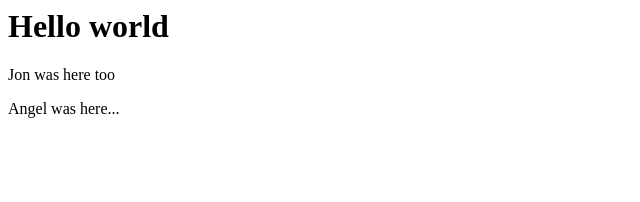
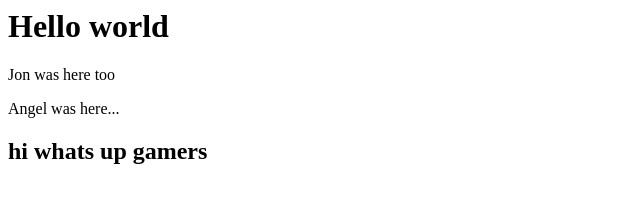
Before and after one commit to jonchampagne/prog1247-group, a plain HTML site: page index.html in a window 1280 px wide. Shown: the whole page, without its empty margins (0-640 px from the left). Drawn offline with Linux system fonts and the light colour scheme.

Commit message:
Update index.html

```diff
--- a/index.html
+++ b/index.html
@@ -8,5 +8,6 @@
     </h1>
     <p>Jon was here too</p>
     <p>Angel was here...</p>
+    <h2>hi whats up gamers</h2>
   </body>
 </html>
```
